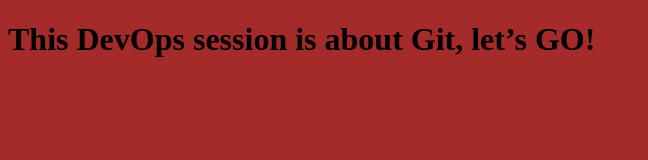
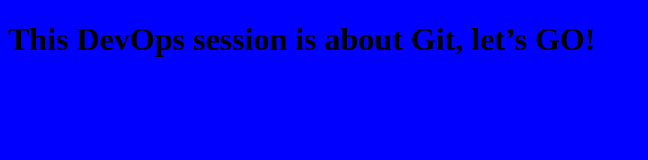
Before and after one commit to Mina-Kozman/DevOps-Academy, a plain HTML site: page GIT/index.html in a window 1280 px wide. Shown: the whole page, without its empty margins (0-648 px from the left). Drawn offline with Linux system fonts and the light colour scheme.

Commit message:
GIT-Change done by Devt

```diff
--- a/GIT/index.html
+++ b/GIT/index.html
@@ -4,7 +4,7 @@
     <meta charset="UTF-8">
     <title> DevOps Sessions</title>
 </head>
-<body style="background-color:Brown;">
+<body style="background-color:Blue;">
     <h1>This DevOps session is about Git, let’s GO!</h1>
 </body>
 </html>
```
